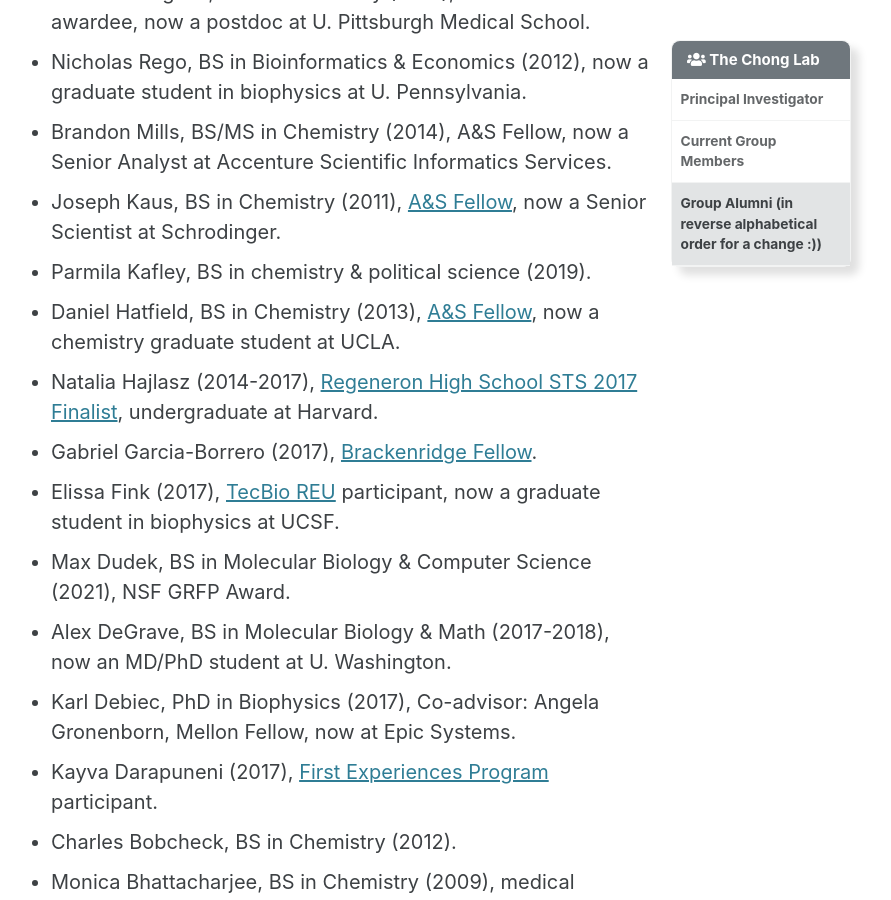
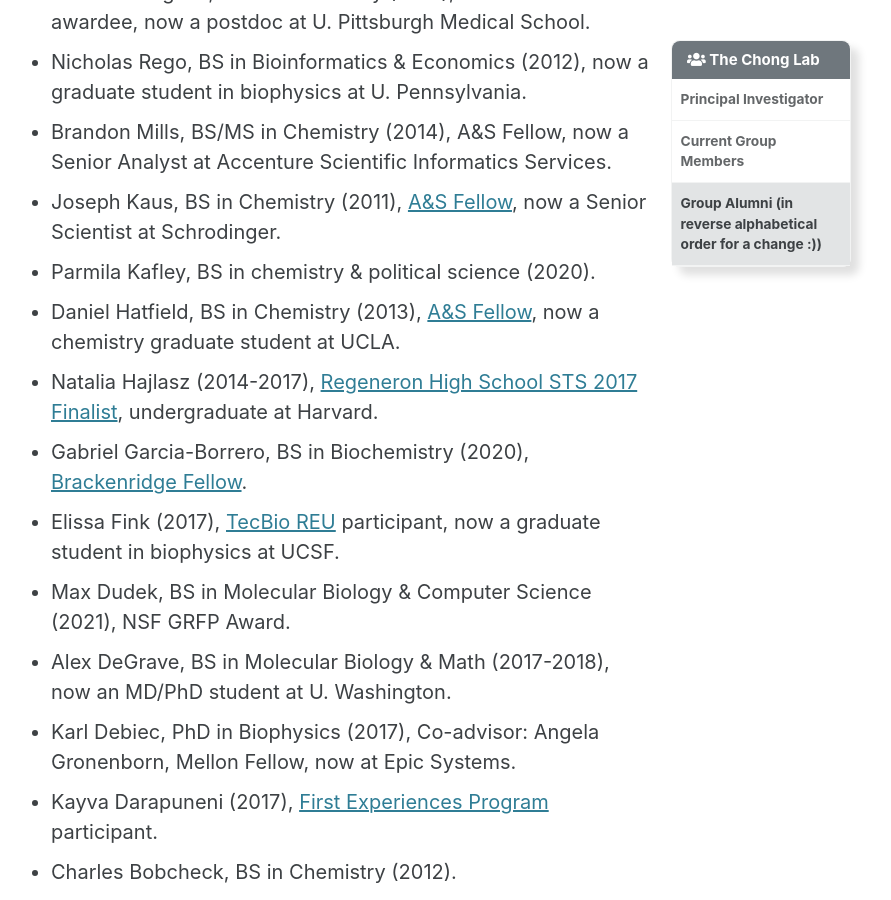
Before and after one commit to darianyang/mm-github-pages-test, a Jekyll site: the page built from _pages/people.md, in a window 1280 px wide and 900 px high, scrolled down 2656 px. Shown: the whole window, without its empty margins (309-1200 px from the left). Built offline with Jekyll 4.4.1, drawn with Linux system fonts in a browser that asks for light colours; cached includes are drawn as plain includes.

Commit message:
Update people.md

```diff
--- a/_pages/people.md
+++ b/_pages/people.md
@@ -95,10 +95,10 @@ current_group:
 * Nicholas Rego, BS in Bioinformatics & Economics (2012), now a graduate student in biophysics at U. Pennsylvania.
 * Brandon Mills, BS/MS in Chemistry (2014), A&S Fellow, now a Senior Analyst at Accenture Scientific Informatics Services.
 * Joseph Kaus, BS in Chemistry (2011), [A&S Fellow](https://www.asundergrad.pitt.edu/research/awards-and-funding#summer-undergraduate-research-awards), now a Senior Scientist at Schrodinger.
-* Parmila Kafley, BS in chemistry & political science (2019).
+* Parmila Kafley, BS in chemistry & political science (2020).
 * Daniel Hatfield, BS in Chemistry (2013), [A&S Fellow](https://www.asundergrad.pitt.edu/research/awards-and-funding#summer-undergraduate-research-awards), now a chemistry graduate student at UCLA.
 * Natalia Hajlasz (2014-2017), [Regeneron High School STS 2017 Finalist](https://student.societyforscience.org/regeneronsts-finalists-2017), undergraduate at Harvard.
-* Gabriel Garcia-Borrero (2017), [Brackenridge Fellow](http://www.honorscollege.pitt.edu/summer-brackenridge-fellowships).
+* Gabriel Garcia-Borrero, BS in Biochemistry (2020), [Brackenridge Fellow](http://www.honorscollege.pitt.edu/summer-brackenridge-fellowships).
 * Elissa Fink (2017), [TecBio REU](http://www.tecbioreu.pitt.edu/) participant, now a graduate student in biophysics at UCSF.
 * Max Dudek, BS in Molecular Biology & Computer Science (2021), NSF GRFP Award.
 * Alex DeGrave, BS in Molecular Biology & Math (2017-2018), now an MD/PhD student at U. Washington.
```
